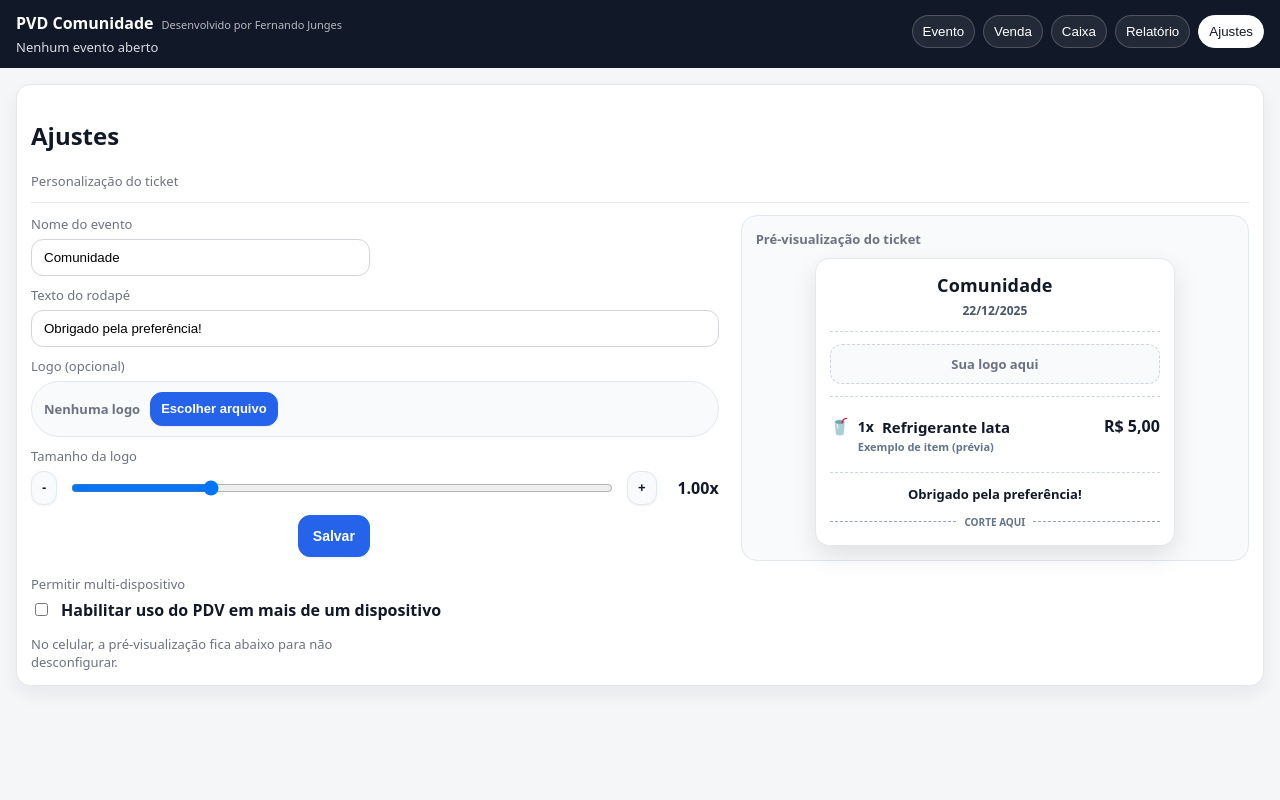
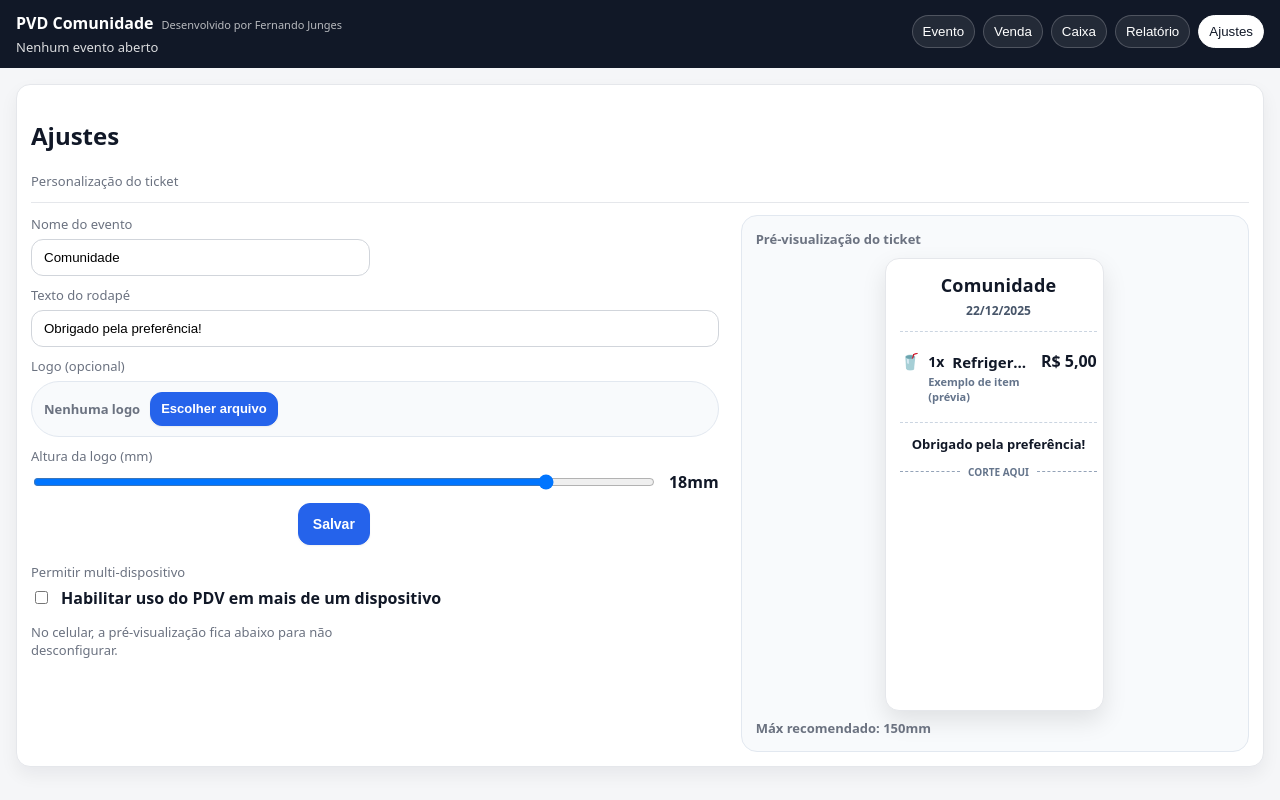
Before and after one commit to nandojunges/PDV, a React (Vite) app in the folder pvd-comunidade/: page / in a window 1280 px wide. Both pictures are taken after a click on the button "Ajustes". Built offline with nearby package versions, Linux system fonts and the light colour scheme.

Commit message:
Ajustar tamanho da logo e ticket para 58mm

```diff
--- a/pvd-comunidade/src/app/App.jsx
+++ b/pvd-comunidade/src/app/App.jsx
@@ -81,7 +81,9 @@ export default function App() {
       logoDataUrl: "",
       textoRodape: "Obrigado pela preferência!",
       nomeOrganizacao: "Comunidade",
-      logoScale: 1,
+      logoMaxHeightMm: 18,
+      ticketMinHeightMm: 120,
+      ticketMaxHeightMm: 150,
     })
   );
 
--- a/pvd-comunidade/src/pages/Ajustes.jsx
+++ b/pvd-comunidade/src/pages/Ajustes.jsx
@@ -8,10 +8,20 @@ import { useConfig } from "../config/ConfigProvider";
 export default function Ajustes({ ajustes, setAjustes, hasEventoAberto }) {
   const [nomeOrg, setNomeOrg] = useState(ajustes?.nomeOrganizacao || "");
   const [rodape, setRodape] = useState(ajustes?.textoRodape || "");
-  const [logoScale, setLogoScale] = useState(
-    Number.isFinite(Number(ajustes?.logoScale))
-      ? Number(ajustes?.logoScale)
-      : 1
+  const [logoMaxHeightMm, setLogoMaxHeightMm] = useState(
+    Number.isFinite(Number(ajustes?.logoMaxHeightMm))
+      ? Number(ajustes?.logoMaxHeightMm)
+      : 18
+  );
+  const [ticketMinHeightMm, setTicketMinHeightMm] = useState(
+    Number.isFinite(Number(ajustes?.ticketMinHeightMm))
+      ? Number(ajustes?.ticketMinHeightMm)
+      : 120
+  );
+  const [ticketMaxHeightMm] = useState(
+    Number.isFinite(Number(ajustes?.ticketMaxHeightMm))
+      ? Number(ajustes?.ticketMaxHeightMm)
+      : 150
   );
   const { permitirMultiDispositivo, setPermitirMultiDispositivo } = useConfig();
 
@@ -34,7 +44,9 @@ export default function Ajustes({ ajustes, setAjustes, hasEventoAberto }) {
       ...(p || {}),
       nomeOrganizacao: nomeOrg,
       textoRodape: rodape,
-      logoScale,
+      logoMaxHeightMm,
+      ticketMinHeightMm,
+      ticketMaxHeightMm,
     }));
     alert("Ajustes salvos!");
   }
@@ -45,14 +57,16 @@ export default function Ajustes({ ajustes, setAjustes, hasEventoAberto }) {
       data: new Date().toLocaleDateString("pt-BR"),
       logo: ajustes?.logoDataUrl || "",
       rodape: (rodape || "").trim() || "Obrigado pela preferência!",
-      logoScale,
+      logoMaxHeightMm,
+      ticketMinHeightMm,
+      ticketMaxHeightMm,
       // exemplo do item (apenas preview)
       iconeProduto: "🥤",
       qtd: 1,
       produto: "Refrigerante lata",
       valor: 5,
     };
-  }, [nomeOrg, rodape, ajustes?.logoDataUrl, logoScale]);
+  }, [nomeOrg, rodape, ajustes?.logoDataUrl, logoMaxHeightMm, ticketMinHeightMm, ticketMaxHeightMm]);
 
   const s = {
     // ===== Layout mobile-first =====
@@ -95,8 +109,8 @@ export default function Ajustes({ ajustes, setAjustes, hasEventoAberto }) {
     },
 
     ticket: {
-      width: "100%",
-      maxWidth: 360,
+      width: "58mm",
+      maxWidth: "100%",
       margin: "0 auto",
       background: "#fff",
       border: "1px solid #e5e7eb",
@@ -106,6 +120,10 @@ export default function Ajustes({ ajustes, setAjustes, hasEventoAberto }) {
       fontFamily: "system-ui, -apple-system, Segoe UI, Roboto, Arial",
     },
 
+    inner: {
+      width: "52mm",
+      margin: "0 auto",
+    },
     title: {
       fontWeight: 900,
       fontSize: 18,
@@ -128,18 +146,14 @@ export default function Ajustes({ ajustes, setAjustes, hasEventoAberto }) {
     dash: { borderTop: "1px dashed #cbd5e1", margin: "12px 0" },
 
     logoBox: {
-      borderRadius: 12,
-      border: "1px dashed #cbd5e1",
-      background: "#f8fafc",
-      display: "flex",
-      alignItems: "center",
-      justifyContent: "center",
-      overflow: "visible",
-      padding: 10,
+      margin: "4px 0 6px",
     },
     logoImg: {
+      display: "block",
+      width: "100%",
       maxWidth: "100%",
       height: "auto",
+      maxHeight: "18mm",
       objectFit: "contain",
     },
 
@@ -288,47 +302,25 @@ export default function Ajustes({ ajustes, setAjustes, hasEventoAberto }) {
 
             <div className="fullRow">
               <div className="muted" style={{ marginBottom: 6 }}>
-                Tamanho da logo
+                Altura da logo (mm)
               </div>
               <div style={{ display: "flex", alignItems: "center", gap: 12 }}>
-                <Button
-                  small
-                  onClick={() => {
-                    const next = Math.max(0.6, Number((logoScale - 0.05).toFixed(2)));
-                    setLogoScale(next);
-                    setAjustes((p) => ({ ...(p || {}), logoScale: next }));
-                  }}
-                  disabled={hasEventoAberto}
-                >
-                  -
-                </Button>
                 <input
                   type="range"
-                  min="0.6"
-                  max="2.2"
-                  step="0.05"
-                  value={logoScale}
+                  min="8"
+                  max="20"
+                  step="1"
+                  value={logoMaxHeightMm}
                   onChange={(e) => {
                     const next = Number(e.target.value);
-                    setLogoScale(next);
-                    setAjustes((p) => ({ ...(p || {}), logoScale: next }));
+                    setLogoMaxHeightMm(next);
+                    setAjustes((p) => ({ ...(p || {}), logoMaxHeightMm: next }));
                   }}
                   disabled={hasEventoAberto}
                   style={{ flex: 1 }}
                 />
-                <Button
-                  small
-                  onClick={() => {
-                    const next = Math.min(2.2, Number((logoScale + 0.05).toFixed(2)));
-                    setLogoScale(next);
-                    setAjustes((p) => ({ ...(p || {}), logoScale: next }));
-                  }}
-                  disabled={hasEventoAberto}
-                >
-                  +
-                </Button>
                 <div style={{ fontWeight: 800, width: 50, textAlign: "right" }}>
-                  {Number(logoScale).toFixed(2)}x
+                  {Number(logoMaxHeightMm)}mm
                 </div>
               </div>
             </div>
@@ -372,7 +364,13 @@ export default function Ajustes({ ajustes, setAjustes, hasEventoAberto }) {
               Pré-visualização do ticket
             </div>
 
-            <div style={s.ticket}>
+            <div
+              style={{
+                ...s.ticket,
+                minHeight: `${Math.max(120, Number(preview.ticketMinHeightMm || 120))}mm`,
+              }}
+            >
+              <div style={s.inner}>
                 {/* Cabeçalho */}
                 <div style={s.title}>{preview.nome}</div>
 
@@ -380,28 +378,24 @@ export default function Ajustes({ ajustes, setAjustes, hasEventoAberto }) {
                   <div>{preview.data}</div>
                 </div>
 
+                {preview.logo ? (
+                  <>
                     <div style={s.dash} />
-
-              {/* Logo */}
                     <div style={s.logoBox}>
-                {preview.logo ? (
                       <img
                         src={preview.logo}
                         alt="logo"
                         style={{
                           ...s.logoImg,
-                      transform: `scale(${Number.isFinite(logoScale) ? logoScale : 1})`,
-                      transformOrigin: "center top",
+                          maxHeight: `${preview.logoMaxHeightMm || 18}mm`,
                         }}
                       />
+                    </div>
+                    <div style={s.dash} />
+                  </>
                 ) : (
-                  <div className="muted" style={{ fontWeight: 800 }}>
-                    Sua logo aqui
-                  </div>
+                  <div style={s.dash} />
                 )}
-              </div>
-
-              <div style={s.dash} />
 
                 {/* Item (layout de ticket: esquerda item / direita preço) */}
                 <div style={s.linhaItem}>
@@ -430,6 +424,12 @@ export default function Ajustes({ ajustes, setAjustes, hasEventoAberto }) {
                   CORTE AQUI
                   <div style={s.corteLine} />
                 </div>
+
+                <div style={{ height: "10mm" }} />
+              </div>
+            </div>
+            <div className="muted" style={{ marginTop: 8, fontWeight: 700 }}>
+              Máx recomendado: {preview.ticketMaxHeightMm || 150}mm
             </div>
           </div>
         </div>
--- a/pvd-comunidade/src/pages/Venda.jsx
+++ b/pvd-comunidade/src/pages/Venda.jsx
@@ -104,7 +104,8 @@ export function printTickets({
   tickets,
   mensagemRodape,
   logoDataUrl,
-  logoScale,
+  logoMaxHeightMm,
+  ticketMinHeightMm,
 }) {
   const html = buildTicketsHTML({
     eventoNome,
@@ -112,7 +113,8 @@ export function printTickets({
     tickets,
     mensagemRodape,
     logoDataUrl,
-    logoScale,
+    logoMaxHeightMm,
+    ticketMinHeightMm,
   });
 
   // 1) Tenta popup (melhor experiência: não altera a página principal)
@@ -203,7 +205,8 @@ function buildTicketsHTML({
   tickets,
   mensagemRodape,
   logoDataUrl,
-  logoScale,
+  logoMaxHeightMm,
+  ticketMinHeightMm,
 }) {
   const dt = new Date(dataISO || Date.now());
   const pad2 = (n) => String(n).padStart(2, "0");
@@ -227,8 +230,10 @@ function buildTicketsHTML({
     return v.toFixed(2).replace(".", ",");
   };
 
-  const scaleNum = Number(logoScale ?? 1);
-  const safeScale = Number.isFinite(scaleNum) ? Math.min(2.2, Math.max(0.6, scaleNum)) : 1;
+  const logoMaxNum = Number(logoMaxHeightMm ?? 18);
+  const safeLogoMax = Number.isFinite(logoMaxNum) ? Math.min(20, Math.max(8, logoMaxNum)) : 18;
+  const ticketMinNum = Number(ticketMinHeightMm ?? 120);
+  const safeTicketMin = Number.isFinite(ticketMinNum) ? Math.max(120, ticketMinNum) : 120;
   const logoHtml = logoDataUrl
     ? `
         <div class="logoWrap">
@@ -240,7 +245,7 @@ function buildTicketsHTML({
   const cards = (Array.isArray(tickets) ? tickets : [])
     .map((t) => {
       return `
-      <div class="ticket">
+      <div class="ticket" style="--logoMaxH: ${safeLogoMax}mm; --ticketMinH: ${safeTicketMin}mm;">
         <div class="inner">
           <div class="title">${esc(eventoNome || "Evento")}</div>
           <div class="date">${esc(dataBR)}</div>
@@ -258,6 +263,7 @@ function buildTicketsHTML({
           <div class="sep"></div>
           <div class="thanks">${esc(mensagemRodape || "Obrigado pela preferência!")}</div>
           <div class="cut">CORTE AQUI</div>
+          <div class="spacer"></div>
         </div>
       </div>
     `;
@@ -273,7 +279,7 @@ function buildTicketsHTML({
 <title>Impressão</title>
 <style>
   @page { size: 58mm auto; margin: 0; }
-  body {
+  html, body {
     margin: 0;
     padding: 0;
     font-family: Arial, sans-serif;
@@ -282,17 +288,18 @@ function buildTicketsHTML({
   }
   .ticket {
     width: 58mm;
-    max-width: 58mm;
     margin: 0;
-    padding: 4mm 3mm 8mm;
+    padding: 4mm 3mm;
     border: 0;
     border-radius: 0;
+    box-sizing: border-box;
     page-break-inside: avoid;
+    min-height: var(--ticketMinH, 120mm);
   }
   .inner { width: 52mm; margin: 0 auto; }
   .title { font-size: 18px; font-weight: 900; text-align: center; }
   .date {
-    font-size: 15px;
+    font-size: 16px;
     font-weight: 900;
     text-align: center;
     margin-top: 6px;
@@ -300,19 +307,14 @@ function buildTicketsHTML({
   }
   .sep { border-top: 1px dashed #cbd5e1; margin: 12px 0; }
   .logoWrap {
-    display: flex;
-    justify-content: center;
-    align-items: flex-start;
-    padding: 8px 0 6px;
-    overflow: visible;
+    margin: 2mm 0 3mm 0;
   }
   .logo {
     display: block;
-    max-width: 100%;
+    width: 100%;
     height: auto;
+    max-height: var(--logoMaxH, 18mm);
     object-fit: contain;
-    transform: scale(var(--logoScale, 1));
-    transform-origin: center top;
   }
   .row { display:flex; justify-content: space-between; gap: 10px; align-items: baseline; line-height: 1.5; margin-top: 4px; }
   .left { font-size: 16px; font-weight: 900; }
@@ -328,6 +330,7 @@ function buildTicketsHTML({
     border-top: 1px dashed #bbb;
     padding-top: 10px;
   }
+  .spacer { height: 10mm; }
 
   @media print {
     body { -webkit-print-color-adjust: exact; print-color-adjust: exact; }
@@ -335,7 +338,7 @@ function buildTicketsHTML({
   }
 </style>
 </head>
-<body style="--logoScale: ${safeScale};">
+<body>
   ${cards || `<div style="padding:16px;font-weight:900">Nenhum ticket para imprimir.</div>`}
 </body>
 </html>
@@ -562,7 +565,8 @@ export default function Venda({
       tickets,
       mensagemRodape: ajustes?.textoRodape || "Obrigado pela preferência!",
       logoDataUrl: ajustes?.logoDataUrl || "",
-      logoScale: Number(ajustes?.logoScale || 1),
+      logoMaxHeightMm: Number(ajustes?.logoMaxHeightMm || 18),
+      ticketMinHeightMm: Number(ajustes?.ticketMinHeightMm || 120),
     });
   }
 
@@ -626,7 +630,8 @@ export default function Venda({
       tickets,
       mensagemRodape: ajustes?.textoRodape || "Obrigado pela preferência!",
       logoDataUrl: ajustes?.logoDataUrl || "",
-      logoScale: Number(ajustes?.logoScale || 1),
+      logoMaxHeightMm: Number(ajustes?.logoMaxHeightMm || 18),
+      ticketMinHeightMm: Number(ajustes?.ticketMinHeightMm || 120),
     });
     limpar();
 
```
Also changed, not shown: pvd-comunidade/src/pages/Evento.jsx (+6 -2 lines). Lines whose indentation alone changed are shown as unchanged.
